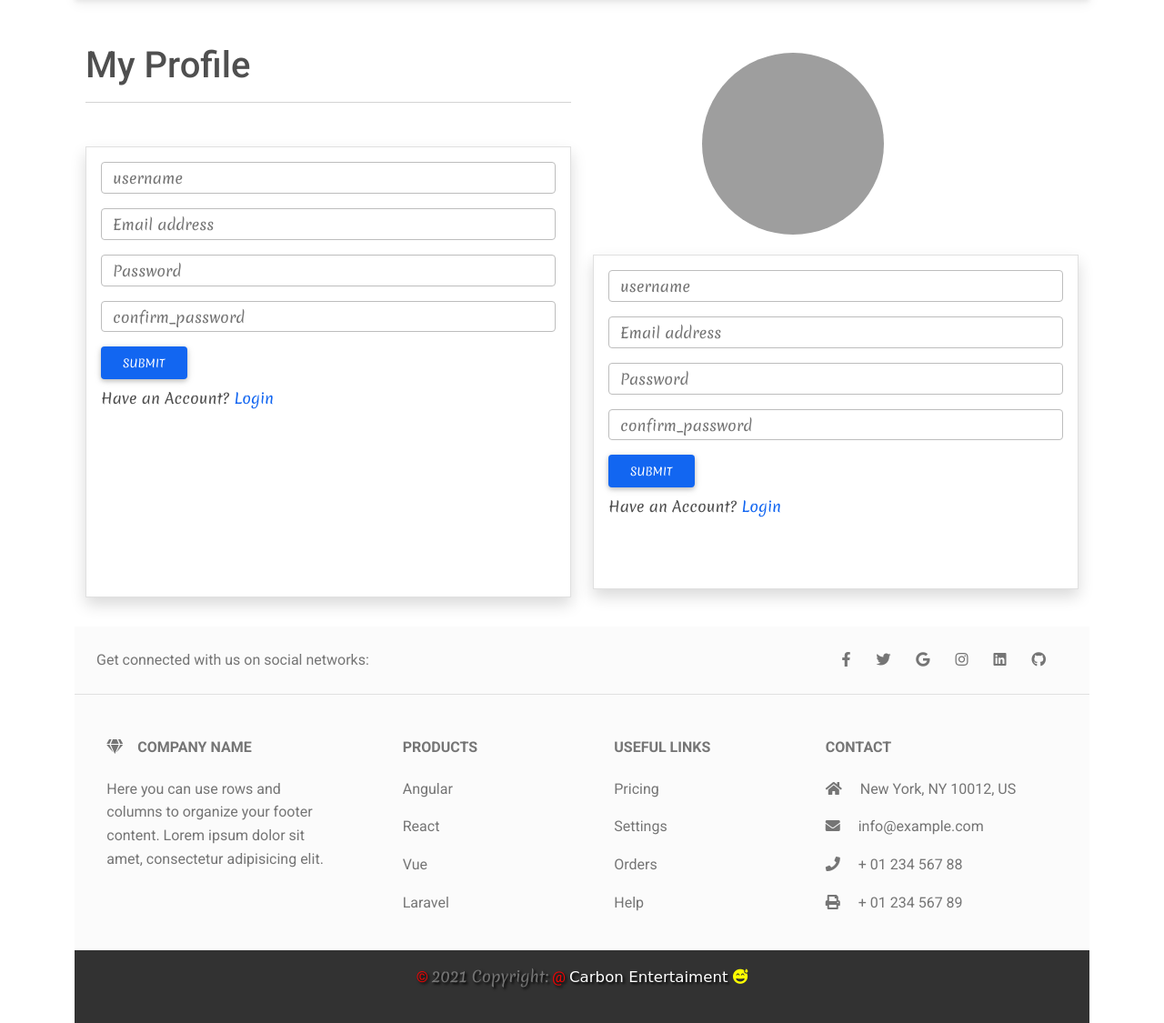
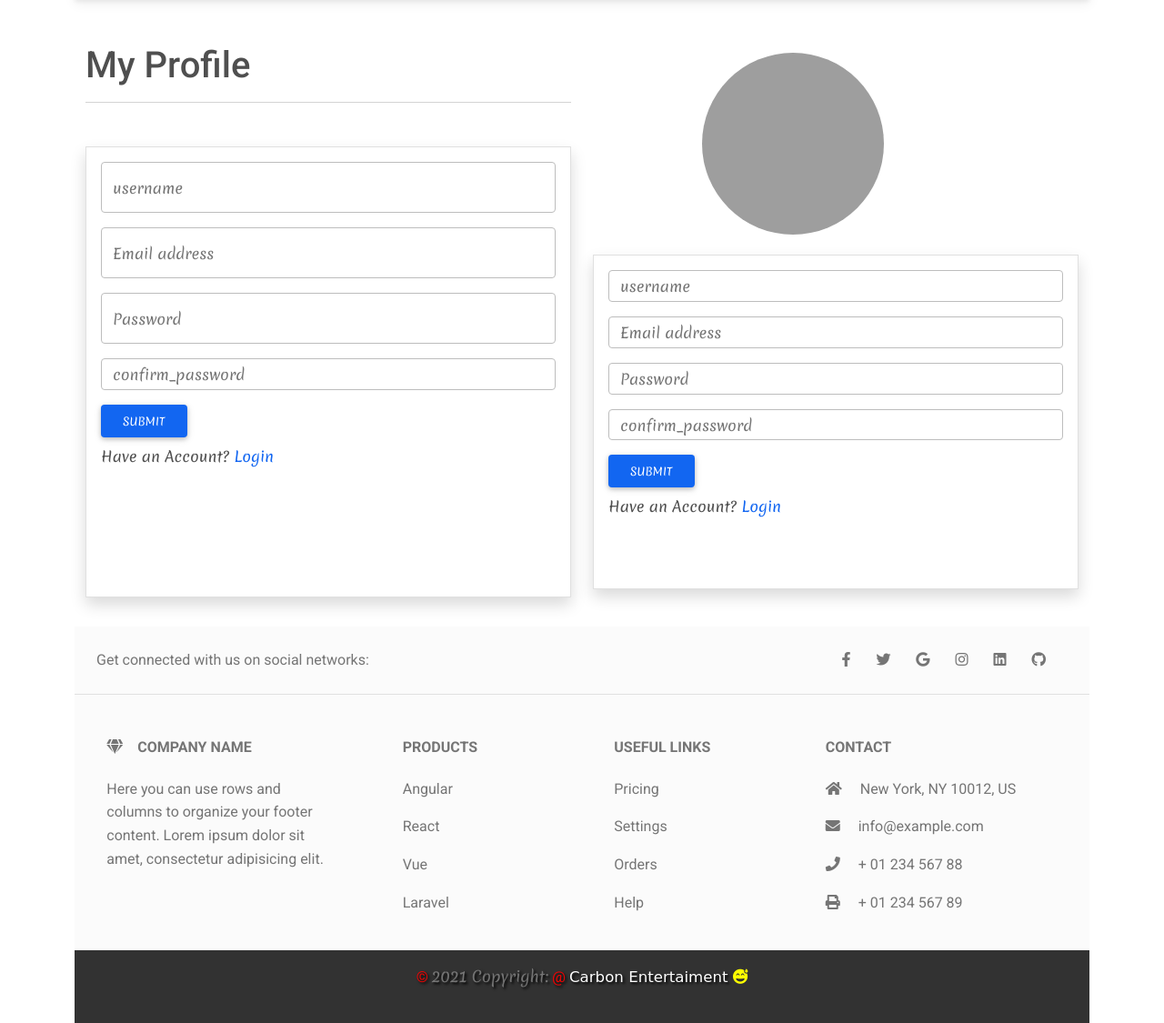
Before and after one commit to eude313/hood, a Django app: page /profile in a window 1280 px wide. Shown: the part 73-1198 px from the top of the page at 91% size. Run offline with Django 3.2, Linux system fonts and the light colour scheme; some libraries are stand-ins or nearby versions; some web fonts are replaced; grey boxes are pictures that could not be loaded.

Commit message:
add changes

```diff
--- a/hoods/templates/hod/profile.html
+++ b/hoods/templates/hod/profile.html
@@ -10,16 +10,16 @@
             <div style="margin-top: -1rem;">
                 <form  style=" height:31rem; margin-top:4rem; font-family: 'Merienda', cursive;" class="border p-3 shadow">
                     <div class="mb-3">
-                        <input type="email" name="username" class="form-control" placeholder="username" id="exampleInputEmail1" aria-describedby="emailHelp">
+                        <input type="email" name="username" class="form-control b2" placeholder="username" id="exampleInputEmail1" aria-describedby="emailHelp">
                     </div>
                     <div class="mb-3">
-                        <input type="email" name="email" class="form-control" placeholder="Email address" id="exampleInputEmail1" aria-describedby="emailHelp">
+                        <input type="email" name="email" class="form-control b2" placeholder="Email address" id="exampleInputEmail1" aria-describedby="emailHelp">
                     </div>
                     <div class="mb-3">
-                        <input type="password" name="password"  class="form-control" placeholder="Password"  id="exampleInputPassword1">
+                        <input type="password" name="password"  class="form-control b2" placeholder="Password"  id="exampleInputPassword1">
                     </div>
                     <div class="mb-3">
-                        <input type="password" name="confirm_password"  class="form-control" placeholder="confirm_password"  id="exampleInputPassword1">
+                        <input type="password" name="confirm_password b2"  class="form-control" placeholder="confirm_password"  id="exampleInputPassword1">
                     </div>
                     <button type="submit" class="btn btn-primary">Submit</button>
                     <div class="my-2">
--- a/static/css/base.css
+++ b/static/css/base.css
@@ -45,3 +45,6 @@ body{
 .font-3{
     font-family: 'Caramel', cursive;
 }
+.b2{
+    height: 3.5rem;
+}
```
Also changed, not shown: hoods/models.py (+3 -4 lines), hoods/templates/hod/home.html (+2 -5 lines).
